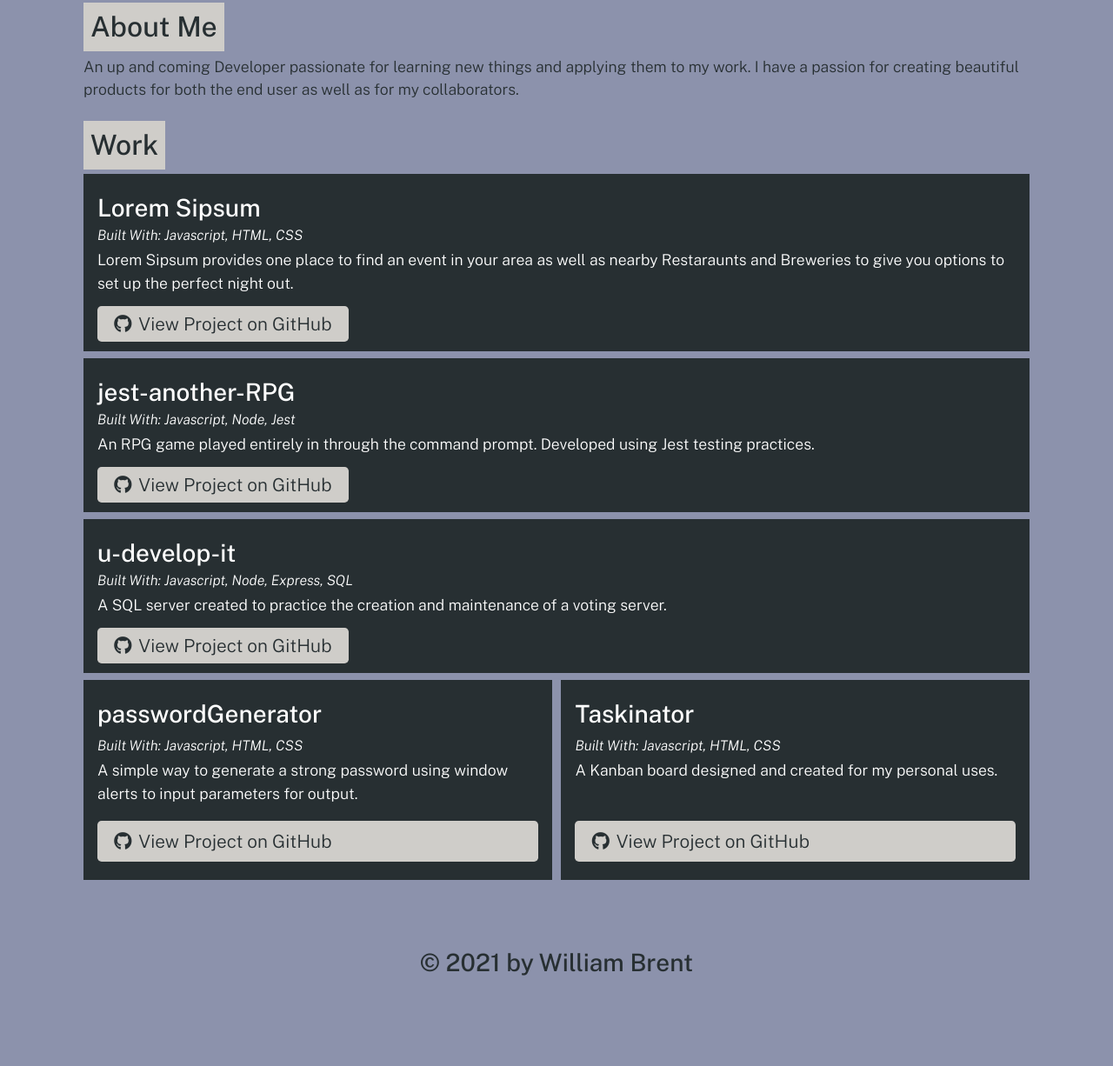
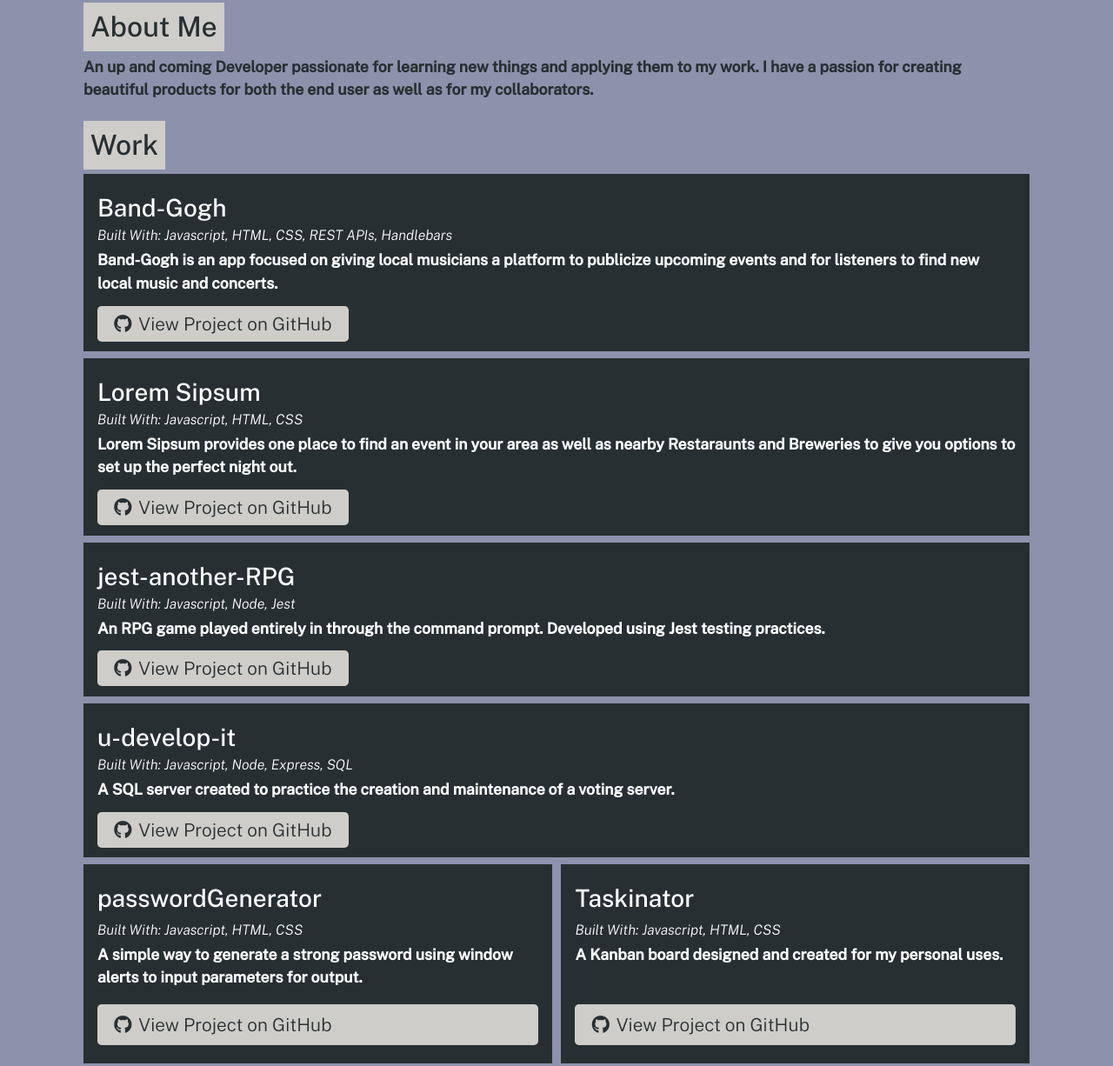
Before and after one commit to SamuraiHuey/Portfolio, a plain HTML site: page index.html in a window 1280 px wide. Shown: the part 148-1374 px from the top of the page at 87% size. Before the commit the page ends 1293 px from the top, so only its background shows below. Drawn offline with nearby package versions, Linux system fonts and the light colour scheme.

Commit message:
Added Band-gogh

```diff
--- a/index.html
+++ b/index.html
@@ -25,7 +25,7 @@
 
     <section class="my-3" id ="about">
       <h2 class="text-dark bg-primary p-2 display-inline-block">About Me</h2>
-      <p>An up and coming Developer passionate for learning new things and applying them to my work. I have a passion for creating beautiful products for both the end user as well as for my collaborators.</p>
+      <p><strong>An up and coming Developer passionate for learning new things and applying them to my work. I have a passion for creating beautiful products for both the end user as well as for my collaborators.</strong></p>
     </section>
 
 
@@ -33,13 +33,23 @@
     <h2 class="text-dark bg-primary p-2 display-inline-block">Work</h2>
     <div class="flex-row justify-space-between">
 
+      <div class="col-12 mb-2 bg-dark text-light p-3">
+        <h3 class="portfolio-item-title text-light">Band-Gogh</h3>
+        <h5 class="portfolio-languages">
+          Built With:
+          Javascript, HTML, CSS, REST APIs, Handlebars
+        </h5>
+        <p><strong>Band-Gogh is an app focused on giving local musicians a platform to publicize upcoming events and for listeners to find new local music and concerts.</strong></p>
+        <a href="https://band-gogh.herokuapp.com/" class="btn"><i class="fab fa-github mr-2"></i>View Project on GitHub</a>
+      </div>
+
         <div class="col-12 mb-2 bg-dark text-light p-3">
           <h3 class="portfolio-item-title text-light">Lorem Sipsum</h3>
           <h5 class="portfolio-languages">
             Built With:
             Javascript, HTML, CSS
           </h5>
-          <p>Lorem Sipsum provides one place to find an event in your area as well as nearby Restaraunts and Breweries to give you options to set up the perfect night out.</p>
+          <p><strong>Lorem Sipsum provides one place to find an event in your area as well as nearby Restaraunts and Breweries to give you options to set up the perfect night out.</strong></p>
           <a href="https://cshepscorp.github.io/lorem-sipsum/" class="btn"><i class="fab fa-github mr-2"></i>View Project on GitHub</a>
         </div>
 
@@ -49,7 +59,7 @@
             Built With:
             Javascript, Node, Jest
           </h5>
-          <p>An RPG game played entirely in through the command prompt. Developed using Jest testing practices.</p>
+          <p><strong>An RPG game played entirely in through the command prompt. Developed using Jest testing practices.</strong></p>
           <a href="https://github.com/SamuraiHuey/jest-another-RPG.git" class="btn"><i class="fab fa-github mr-2"></i>View Project on GitHub</a>
         </div>
 
@@ -59,7 +69,7 @@
             Built With:
             Javascript, Node, Express, SQL
           </h5>
-          <p>A SQL server created to practice the creation and maintenance of a voting server.</p>
+          <p><strong>A SQL server created to practice the creation and maintenance of a voting server.</strong></p>
           <a href="https://github.com/SamuraiHuey/u-develop-it.git" class="btn"><i class="fab fa-github mr-2"></i>View Project on GitHub</a>
         </div>
 
@@ -71,7 +81,7 @@
             Built With:
             Javascript, HTML, CSS
           </h5>
-          <p>A simple way to generate a strong password using window alerts to input parameters for output.</p>
+          <p><strong>A simple way to generate a strong password using window alerts to input parameters for output.</strong></p>
           <a href="https://samuraihuey.github.io/passwordGenerator/" class="btn mt-auto"><i class="fab fa-github mr-2"></i>View Project on GitHub</a>
         </div>
 
@@ -81,7 +91,7 @@
             Built With:
             Javascript, HTML, CSS
           </h5>
-          <p>A Kanban board designed and created for my personal uses.</p>
+          <p><strong>A Kanban board designed and created for my personal uses.</strong></p>
           <a href="https://samuraihuey.github.io/taskinator/" class="btn mt-auto"><i class="fab fa-github mr-2"></i>View Project on GitHub</a>
         </div>
 
```
